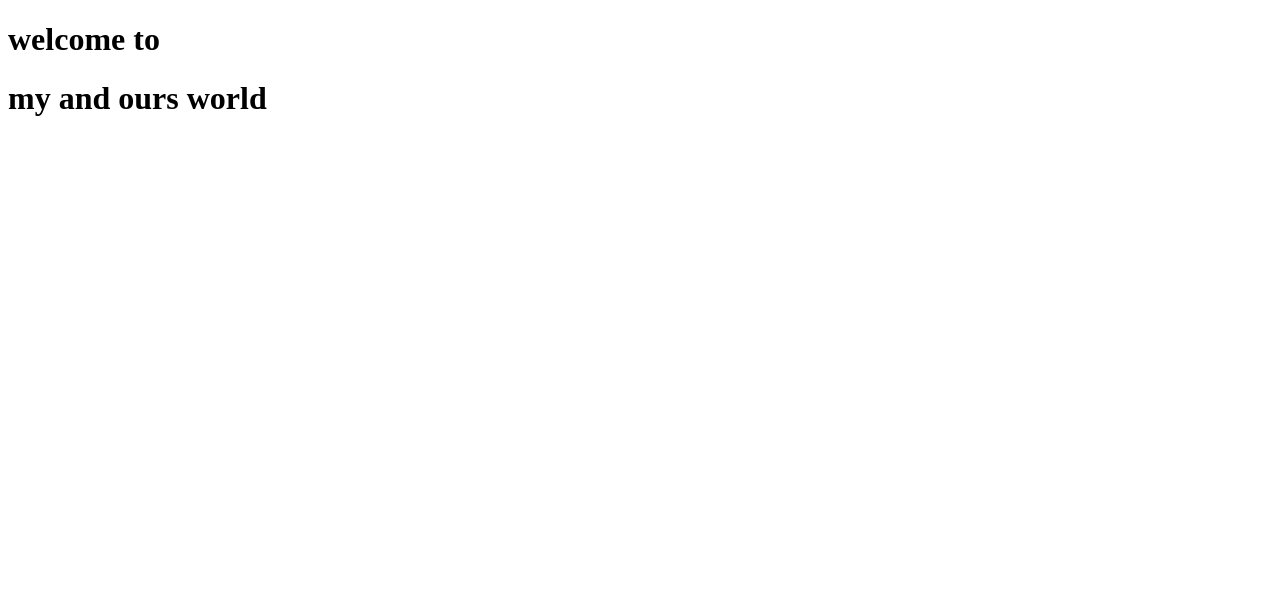
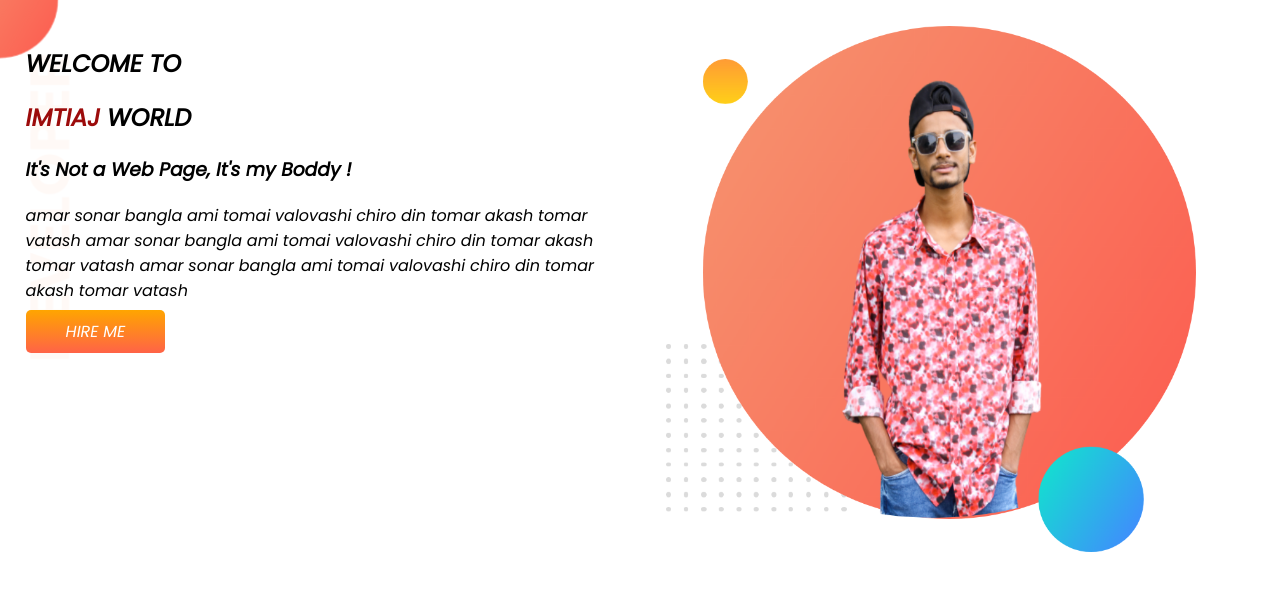
Before and after one commit to imtiajahamedshawon/developer-fortfolio, a plain HTML site: page index.html in a window 1280 px wide. Drawn offline with Linux system fonts and the light colour scheme.

Commit message:
top banner added

```diff
--- a/index.html
+++ b/index.html
@@ -1,17 +1,33 @@
 <!DOCTYPE html>
 <html lang="en">
+
 <head>
     <meta charset="UTF-8">
     <meta http-equiv="X-UA-Compatible" content="IE=edge">
     <meta name="viewport" content="width=device-width, initial-scale=1.0">
-    <title>imtiaj portfolio</title>
+    <title>IMTIAJ PORTFOLIO</title>
     <link rel="preconnect" href="https://fonts.googleapis.com">
     <link rel="preconnect" href="https://fonts.gstatic.com" crossorigin>
-<link href="https://fonts.googleapis.com/css2?family=Poppins&display=swap" rel="stylesheet">
-    <link rel="stylesheet" href="style.css">
+    <link href="https://fonts.googleapis.com/css2?family=Poppins:ital@1&display=swap" rel="stylesheet">
+    <link rel="stylesheet" href="stye.css">
 </head>
+
 <body>
-    <h1>welcome to</h1>
-    <h1> my and ours world</h1>
+    <section class="top-banner">
+        <div class="half-width">
+            <h1>WELCOME TO</h1>
+            <h1> <span class=" oreng-color"> IMTIAJ </span> WORLD</h1>
+            <h3>It's Not a Web Page, It's my Boddy !</h3>
+            <p> amar sonar bangla ami tomai valovashi chiro din tomar akash tomar vatash amar sonar bangla ami tomai
+                valovashi chiro din tomar akash tomar vatash amar sonar bangla ami tomai valovashi chiro din tomar akash
+                tomar vatash </p>
+            <a class="link-button" href="https://www.linkedin.com/feed/?trk=onboarding-landing hire">HIRE ME</a>
+
+        </div>
+        <div class="half-width">
+            <img src="my-bg.png" alt="">
+        </div>
+    </section>
 </body>
+
 </html>
--- a/stye.css
+++ b/stye.css
@@ -0,0 +1,29 @@
+body {font-family: 'Poppins', sans-serif;
+    margin:0px;
+ }
+
+.oreng-color {
+     color: rgb(156, 11, 11);
+ }
+      section{
+          display: flex;
+      }
+ .half-width{
+     width:50%;
+     padding:2%;
+    }
+ .half-width img{
+     width:90%;
+ }
+ .link-button{
+     text-decoration: none;
+     background-image: linear-gradient(orange, tomato);
+     color: white;
+     font-weight: 700px;
+     padding: 10PX 40pX;
+     border-radius:5pX;
+ }
+ .top-banner{
+     background-image: url(top-banner.png);
+     background-repeat: no-repeat;
+ }
```
Also changed, not shown: dream-bg.png (added), exp-bg.png (added), my-bg.png (added), my-bg2.png (added), top-banner.png (added).
